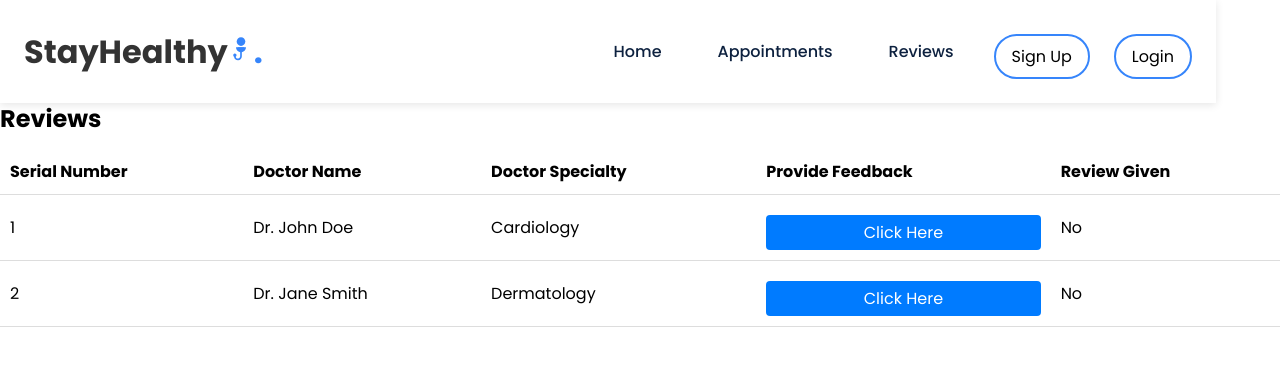
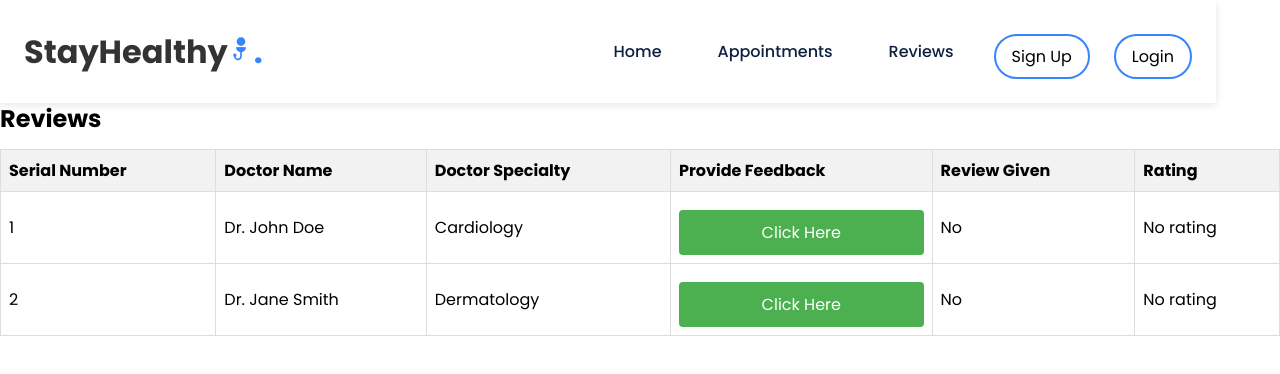
Before and after one commit to Khalid7777777777/react-med-app, a React (Create React App) app: page /reviews in a window 1280 px wide. Shown: the top 374 px of the page. Built offline with nearby package versions, Linux system fonts and the light colour scheme.

Commit message:
stars commo=it

```diff
--- /dev/null
+++ b/src/Components/GiveReviews/GiveReviews.css
@@ -0,0 +1,51 @@
+/* Example styles */
+.warning {
+  color: red;
+  margin-top: 10px;
+}
+
+form {
+  margin-top: 20px;
+}
+
+label {
+  display: block;
+  margin-bottom: 5px;
+}
+
+input, textarea {
+  width: 100%;
+  padding: 8px;
+  margin-bottom: 10px;
+  border: 1px solid #ccc;
+  border-radius: 4px;
+}
+
+button {
+  background-color: #4CAF50;
+  color: white;
+  padding: 10px 15px;
+  border: none;
+  border-radius: 4px;
+  cursor: pointer;
+}
+
+button:disabled {
+  background-color: #cccccc;
+}
+
+/* New styles for star rating */
+.rating {
+  display: flex;
+  gap: 5px;
+}
+
+.star {
+  font-size: 24px;
+  cursor: pointer;
+  color: lightgray;
+}
+
+.star.filled {
+  color: gold;
+}
--- /dev/null
+++ b/src/Components/GiveReviews/GiveReviews.js
@@ -0,0 +1,61 @@
+import React, { useState } from 'react';
+import './GiveReviews.css';
+
+function GiveReviews({ onSubmit }) {
+  const [formData, setFormData] = useState({
+    name: '',
+    review: '',
+    rating: 0
+  });
+  const [showWarning, setShowWarning] = useState(false);
+
+  const handleChange = (e) => {
+    setFormData({ ...formData, [e.target.name]: e.target.value });
+  };
+
+  const handleRatingChange = (rating) => {
+    setFormData({ ...formData, rating });
+  };
+
+  const handleSubmit = (e) => {
+    e.preventDefault();
+
+    if (formData.name && formData.review && formData.rating) {
+      setShowWarning(false);
+      onSubmit({ reviewText: formData.review, rating: formData.rating });
+      setFormData({ name: '', review: '', rating: 0 });
+    } else {
+      setShowWarning(true);
+    }
+  };
+
+  return (
+    <form onSubmit={handleSubmit}>
+      <h2>Give Your Feedback</h2>
+      {showWarning && <p className="warning">Please fill out all fields.</p>}
+      <div>
+        <label htmlFor="name">Name:</label>
+        <input type="text" id="name" name="name" value={formData.name} onChange={handleChange} />
+      </div>
+      <div>
+        <label htmlFor="review">Review:</label>
+        <textarea id="review" name="review" value={formData.review} onChange={handleChange} />
+      </div>
+      <div className="rating">
+        <label>Rating:</label>
+        {[1, 2, 3, 4, 5].map((star) => (
+          <span
+            key={star}
+            className={`star ${formData.rating >= star ? 'filled' : ''}`}
+            onClick={() => handleRatingChange(star)}
+          >
+            ★
+          </span>
+        ))}
+      </div>
+      <button type="submit">Submit</button>
+    </form>
+  );
+}
+
+export default GiveReviews;
--- a/src/Components/ReviewForm/ReviewForm.css
+++ b/src/Components/ReviewForm/ReviewForm.css
@@ -1,23 +1,37 @@
+.feedback-form {
+    margin-top: 20px;
+    padding: 20px;
+    border: 1px solid #ccc;
+    border-radius: 4px;
+  }
+
   table {
     width: 100%;
     border-collapse: collapse;
   }
 
+  table, th, td {
+    border: 1px solid #ddd;
+  }
+
   th, td {
-  padding: 10px;
+    padding: 8px;
     text-align: left;
-  border-bottom: 1px solid #ddd;
+  }
+
+  th {
+    background-color: #f2f2f2;
   }
 
   button {
-  background-color: #007bff;
+    background-color: #4CAF50;
     color: white;
-  padding: 5px 10px;
+    padding: 10px 15px;
     border: none;
     border-radius: 4px;
     cursor: pointer;
   }
 
   button:hover {
-  background-color: #0056b3;
+    background-color: #45a049;
   }
--- a/src/Components/ReviewForm/ReviewForm.js
+++ b/src/Components/ReviewForm/ReviewForm.js
@@ -1,10 +1,22 @@
-import React from 'react';
-import './ReviewForm.css'; // Optional: Create a CSS file for styling
+import React, { useState } from 'react';
+import GiveReviews from '../GiveReviews/GiveReviews';
+import './ReviewForm.css';
 
 const ReviewForm = ({ reviews }) => {
-  const handleFeedback = (review) => {
-    // Handle feedback logic here, like redirecting to a feedback form page
-    alert(`Provide feedback for Dr. ${review.doctorName}`);
+  const [selectedReviewIndex, setSelectedReviewIndex] = useState(null);
+  const [reviewList, setReviewList] = useState(reviews);
+
+  const handleFeedback = (index) => {
+    setSelectedReviewIndex(index);
+  };
+
+  // Function to update the review after submission
+  const handleReviewSubmit = (index, reviewData) => {
+    const updatedReviews = reviewList.map((review, i) =>
+      i === index ? { ...review, reviewGiven: reviewData.reviewText, rating: reviewData.rating } : review
+    );
+    setReviewList(updatedReviews);
+    setSelectedReviewIndex(null); // Optionally, close the form after submission
   };
 
   return (
@@ -18,18 +30,26 @@ const ReviewForm = ({ reviews }) => {
             <th>Doctor Specialty</th>
             <th>Provide Feedback</th>
             <th>Review Given</th>
+            <th>Rating</th>
           </tr>
         </thead>
         <tbody>
-          {reviews.map((review, index) => (
+          {reviewList.map((review, index) => (
             <tr key={index}>
               <td>{index + 1}</td>
               <td>{review.doctorName}</td>
               <td>{review.specialty}</td>
               <td>
-                <button onClick={() => handleFeedback(review)}>Click Here</button>
+                {selectedReviewIndex === index ? (
+                  <GiveReviews
+                    onSubmit={(reviewData) => handleReviewSubmit(index, reviewData)}
+                  />
+                ) : (
+                  <button onClick={() => handleFeedback(index)}>Click Here</button>
+                )}
               </td>
-              <td>{review.reviewGiven ? 'Yes' : 'No'}</td>
+              <td>{review.reviewGiven ? review.reviewGiven : 'No'}</td>
+              <td>{review.rating ? `${review.rating} ★` : 'No rating'}</td>
             </tr>
           ))}
         </tbody>
```
Lines whose indentation alone changed are shown as unchanged.
